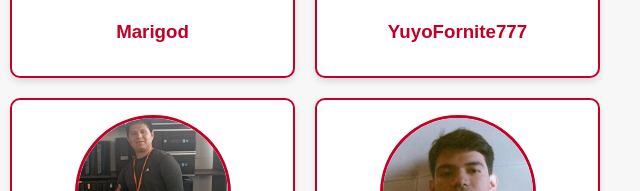
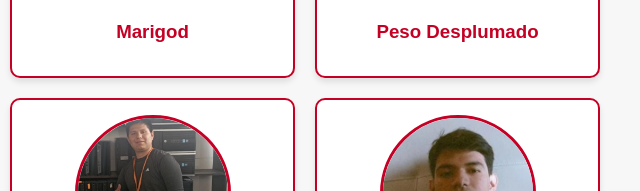
Before and after one commit to JostinBajana345/invitacion-navide-a, a plain HTML site: page pagina invitacion navideña/index.html in a window 1280 px wide. Shown: the part 603-794 px from the top of the page, 640-1280 px from the left. Drawn offline with Linux system fonts and the light colour scheme.

Commit message:
fdsfdsfds
fdsfdsfs

```diff
--- a/pagina invitacion navideña/index.html
+++ b/pagina invitacion navideña/index.html
@@ -43,7 +43,7 @@
         </div>
         <div class="member">
           <img src="yuyo.jpeg" alt="Foto de Miembro 6" />
-          <h3>YuyoFornite777</h3>
+          <h3>Peso Desplumado</h3>
         </div>
         <div class="member">
           <img src="gongora.jpeg" alt="Foto de Miembro 6" />
```
